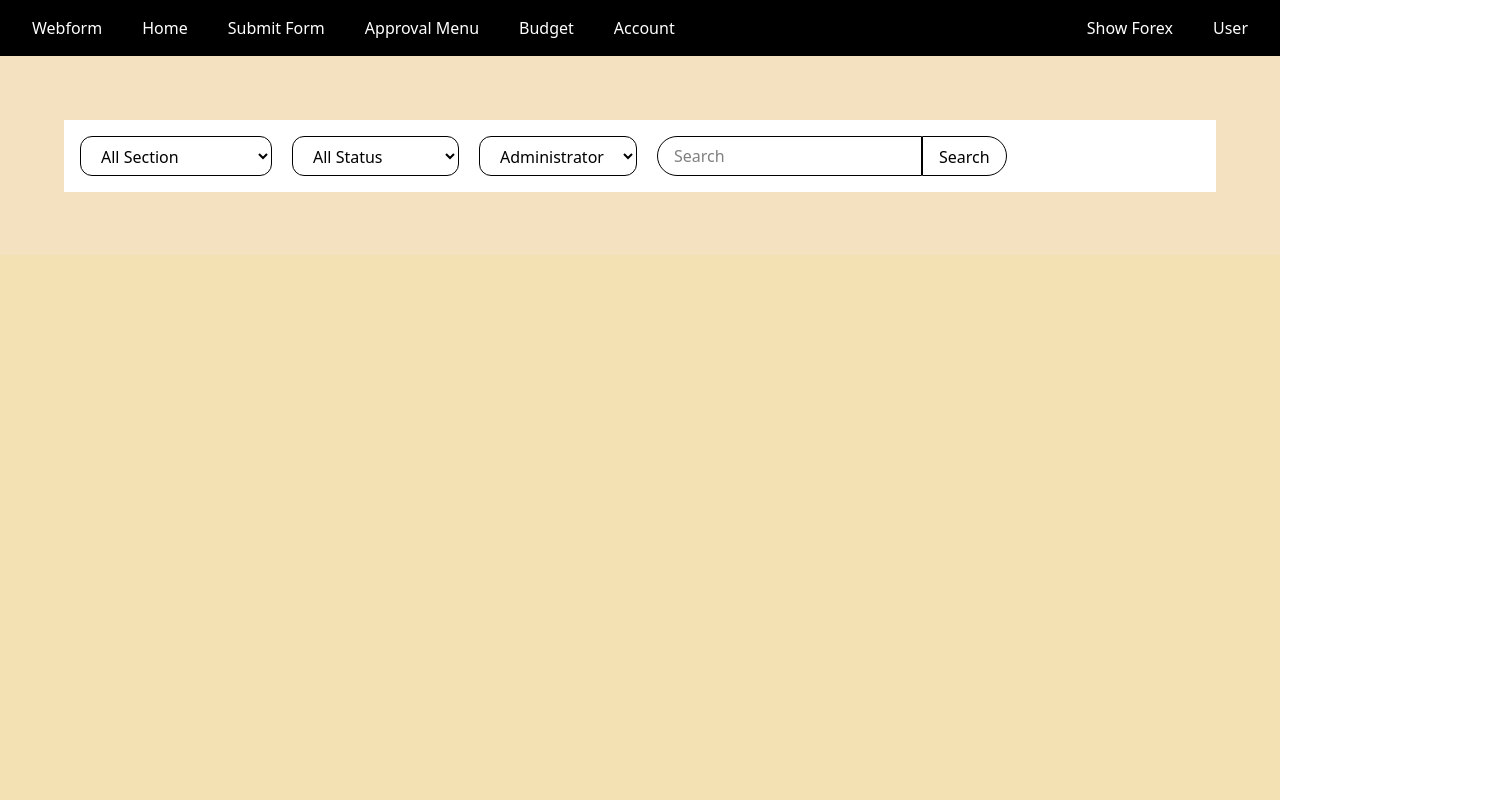
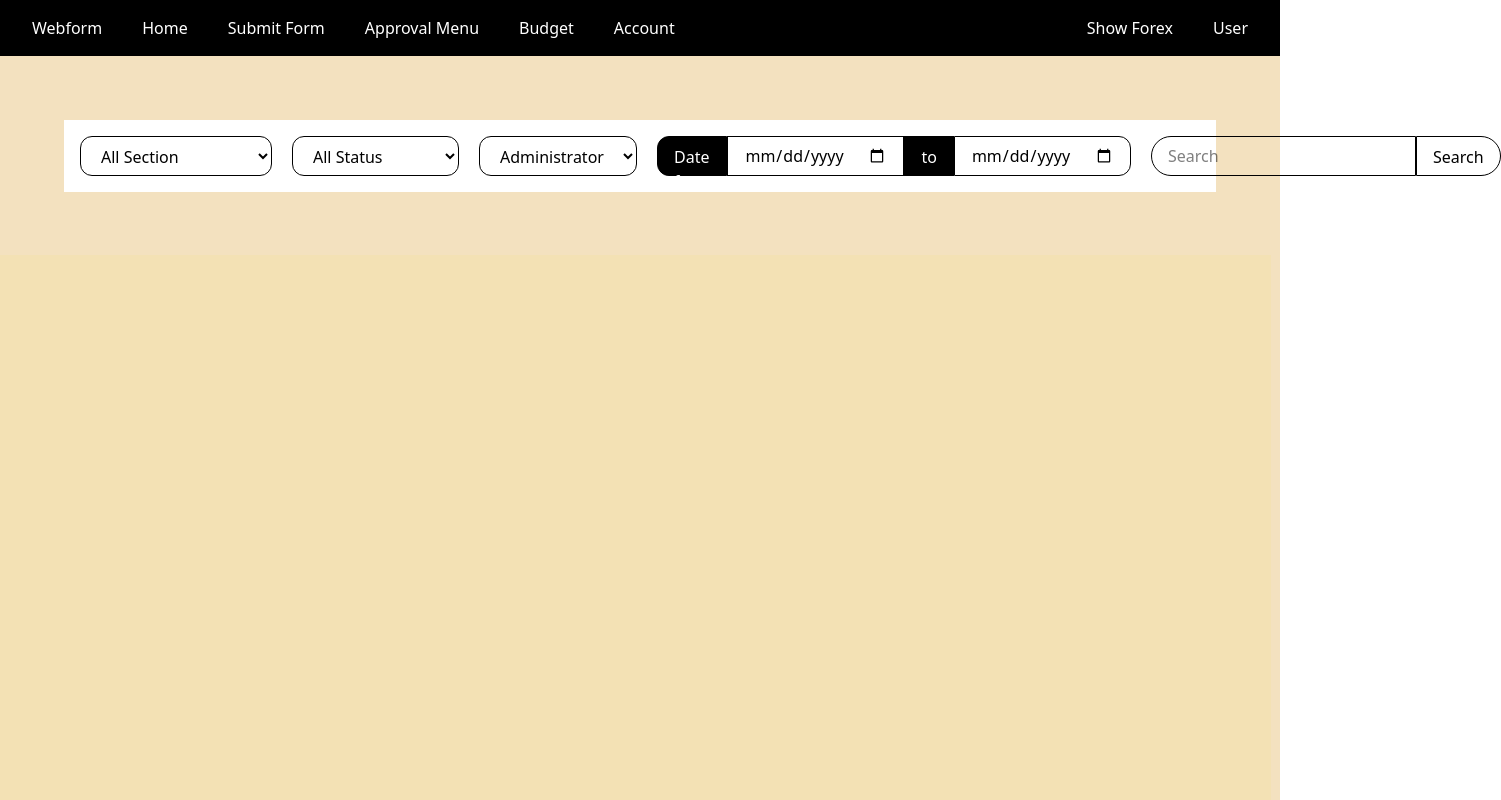
Before and after one commit to agw2005/ssi-webform, a React (Vite) app: page / in a window 1280 px wide. Shown: the whole page, 1501 px wide, since content can reach past the window. Built offline with nearby package versions, Linux system fonts and the light colour scheme.

Commit message:
feat(Home.tsx): added date range filter element

```diff
--- a/src/pages/Home.tsx
+++ b/src/pages/Home.tsx
@@ -76,6 +76,26 @@ const Home = () => {
           })}
         </select>
         <div className="flex">
+          <div className="border rounded-l-xl h-10 py-2 px-4 bg-black text-white border-black">
+            Date from
+          </div>
+          <input
+            type="date"
+            id="datefrom"
+            name="datefrom"
+            className="py-2 px-4 h-10 border outline-none"
+          />
+          <div className="border h-10 py-2 px-4 bg-black text-white border-black">
+            to
+          </div>
+          <input
+            type="date"
+            id="datefrom"
+            name="datefrom"
+            className="rounded-r-xl py-2 px-4 h-10 border outline-none"
+          />
+        </div>
+        <div className="flex">
           <input
             type="search"
             id="search"
```
